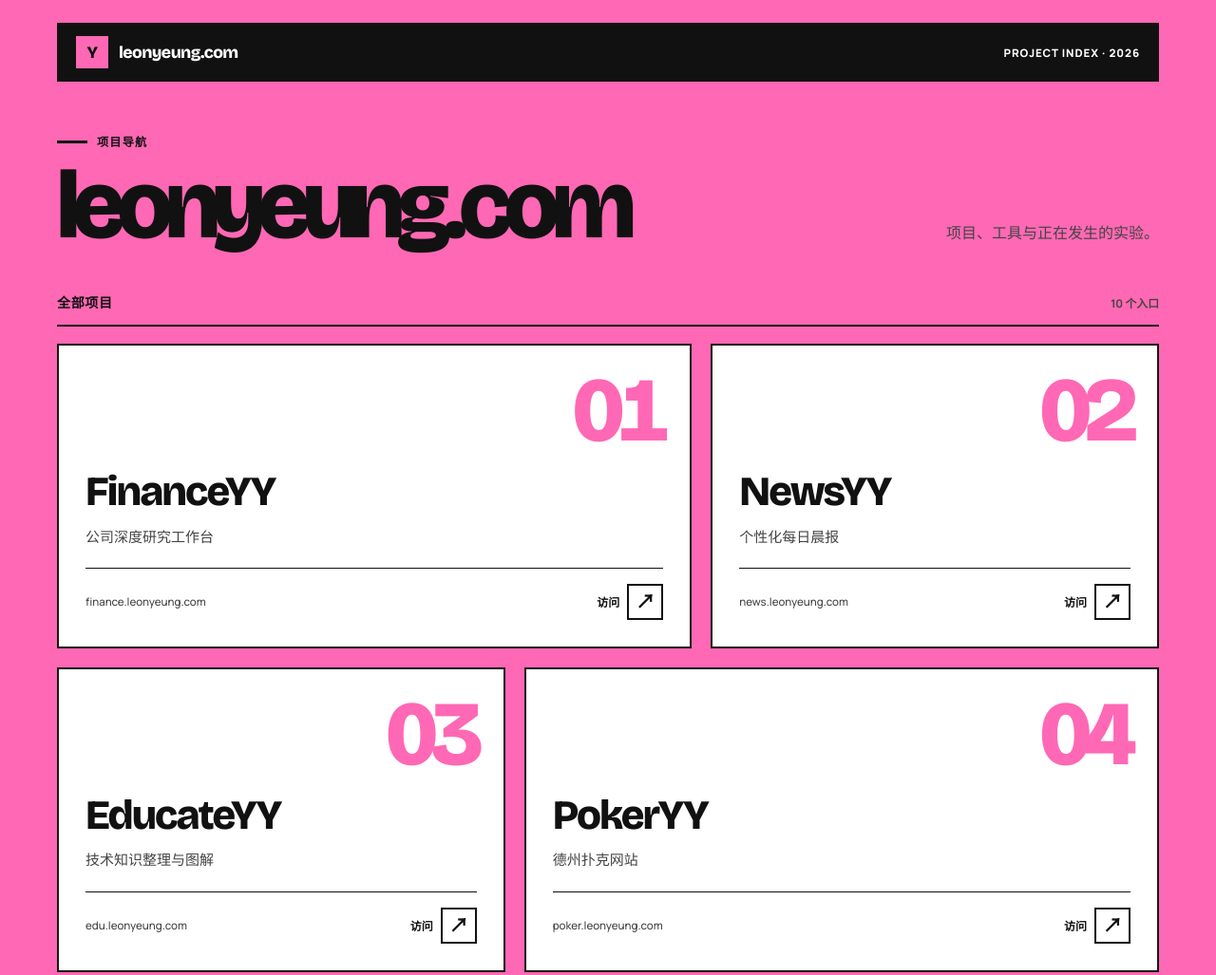
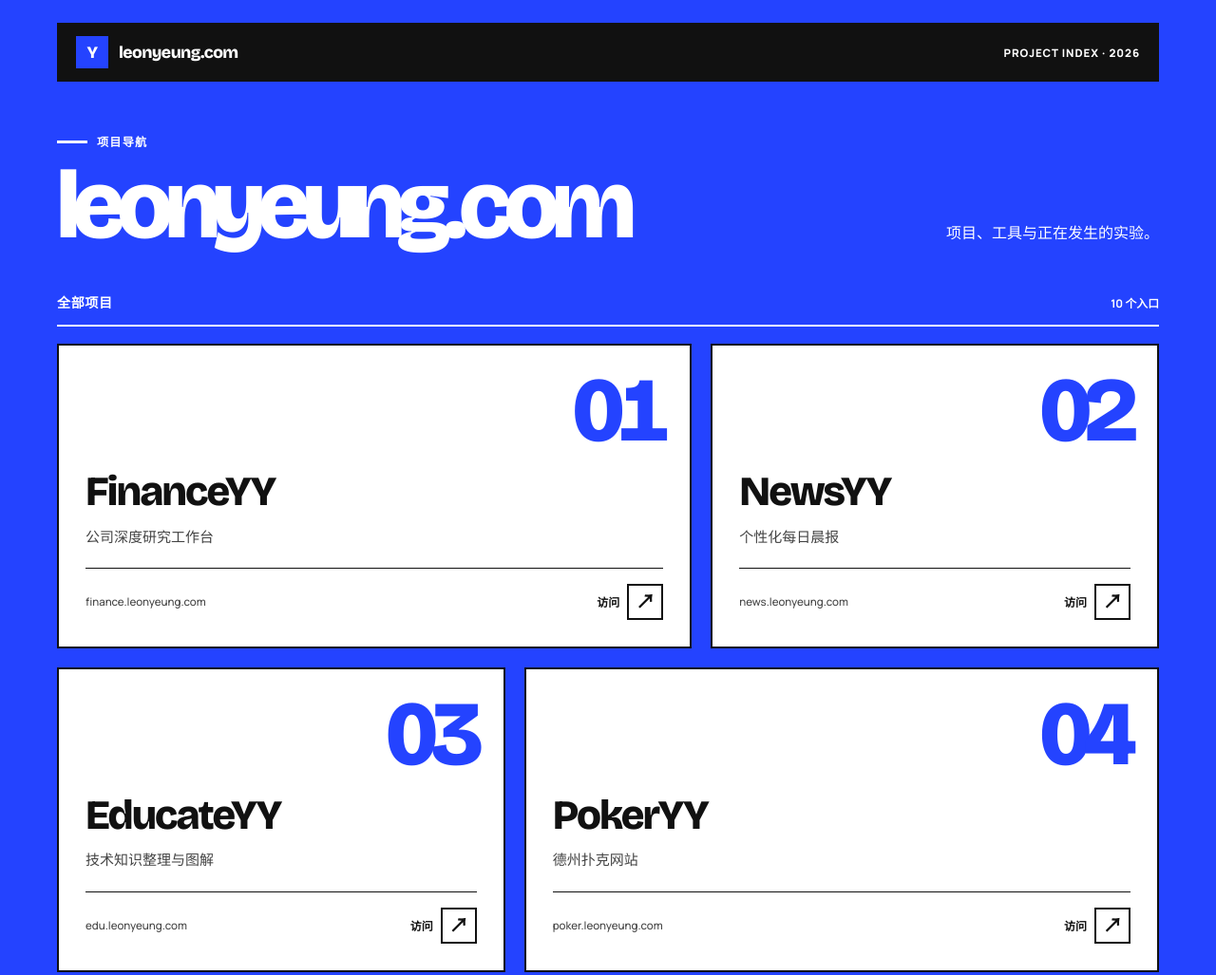
Before and after one commit to yylnb/Leon-Nav, a plain HTML site: page index.html in a window 1280 px wide. Shown: the top 1027 px of the page at 95% size. Drawn offline with nearby package versions, Linux system fonts and the light colour scheme.

Commit message:
Try cobalt blue black and white theme

```diff
--- a/index.html
+++ b/index.html
@@ -5,7 +5,7 @@
   <meta name="viewport" content="width=device-width, initial-scale=1.0">
   <title>leonyeung.com | 项目导航</title>
   <meta name="description" content="leonyeung.com 项目导航，通往研究、新闻、教育、游戏与工具项目。">
-  <meta name="theme-color" content="#FF68B4">
+  <meta name="theme-color" content="#2443FF">
   <meta property="og:title" content="leonyeung.com | 项目导航">
   <meta property="og:description" content="项目、工具与正在发生的实验。">
   <meta property="og:type" content="website">
--- a/styles.css
+++ b/styles.css
@@ -1,6 +1,6 @@
 :root {
   color-scheme: light;
-  --pink: #FF68B4;
+  --cobalt: #2443FF;
   --black: #111111;
   --surface: #FFFFFF;
   --muted: #444444;
@@ -13,15 +13,15 @@
 
 * { box-sizing: border-box; }
 
-html { min-width: 320px; scroll-behavior: smooth; background: var(--pink); }
+html { min-width: 320px; scroll-behavior: smooth; background: var(--cobalt); }
 
 body {
   min-width: 320px;
   min-height: 100vh;
   margin: 0;
   overflow-x: hidden;
-  color: var(--black);
-  background: var(--pink);
+  color: var(--surface);
+  background: var(--cobalt);
   font-family: var(--body);
   -webkit-font-smoothing: antialiased;
 }
@@ -39,7 +39,7 @@ body::before {
 
 a { color: inherit; text-decoration: none; }
 
-:where(a, button):focus-visible { outline: 3px solid var(--black); outline-offset: 4px; }
+:where(a, button):focus-visible { outline: 3px solid var(--surface); outline-offset: 4px; }
 
 .site-shell {
   display: grid;
@@ -65,17 +65,17 @@ a { color: inherit; text-decoration: none; }
 }
 
 .brand { display: inline-flex; align-items: center; gap: 11px; min-width: 0; font-family: var(--display); font-size: 1.1rem; font-weight: 800; letter-spacing: -0.035em; }
-.brand-mark { display: grid; width: 34px; height: 34px; place-items: center; color: var(--black); background: var(--pink); font-family: var(--display); font-size: 1.1rem; font-weight: 800; }
+.brand-mark { display: grid; width: 34px; height: 34px; place-items: center; color: var(--surface); background: var(--cobalt); font-family: var(--display); font-size: 1.1rem; font-weight: 800; }
 .header-label { color: var(--surface); font-size: 0.72rem; font-weight: 800; letter-spacing: .08em; text-transform: uppercase; }
 
 main { align-self: center; width: 100%; padding: 54px 0 42px; }
 
 .intro { display: grid; grid-template-columns: minmax(0, 1fr) auto; align-items: end; gap: 36px; animation: arrive 680ms 80ms var(--ease-out) both; }
-.eyebrow { display: flex; align-items: center; gap: 10px; margin: 0 0 12px; color: var(--black); font-size: .76rem; font-weight: 900; letter-spacing: .1em; text-transform: uppercase; }
-.eyebrow span { width: 32px; height: 3px; background: var(--black); }
+.eyebrow { display: flex; align-items: center; gap: 10px; margin: 0 0 12px; color: var(--surface); font-size: .76rem; font-weight: 900; letter-spacing: .1em; text-transform: uppercase; }
+.eyebrow span { width: 32px; height: 3px; background: var(--surface); }
 h1, h2, h3, p { overflow-wrap: anywhere; }
 h1 { margin: 0; font-family: var(--display); font-size: clamp(3.8rem, 8vw, 7rem); font-weight: 800; line-height: .92; letter-spacing: -.075em; }
-.intro-copy { max-width: 24rem; margin: 0 0 5px; color: var(--muted); font-size: 1rem; line-height: 1.7; text-align: right; }
+.intro-copy { max-width: 24rem; margin: 0 0 5px; color: var(--surface); font-size: 1rem; line-height: 1.7; text-align: right; }
 
 .project-heading {
   display: flex;
@@ -84,12 +84,12 @@ h1 { margin: 0; font-family: var(--display); font-size: clamp(3.8rem, 8vw, 7rem)
   gap: 16px;
   margin: 44px 0 18px;
   padding-bottom: 14px;
-  border-bottom: 2px solid var(--black);
+  border-bottom: 2px solid var(--surface);
   animation: arrive 680ms 140ms var(--ease-out) both;
 }
 
 .project-heading h2 { margin: 0; font-size: .88rem; font-weight: 700; letter-spacing: .04em; }
-.project-count { color: var(--muted); font-size: .74rem; font-weight: 700; }
+.project-count { color: var(--surface); font-size: .74rem; font-weight: 700; }
 
 .project-grid { display: grid; grid-template-columns: repeat(2, minmax(0, 1fr)); gap: 20px; }
 
@@ -121,7 +121,7 @@ h1 { margin: 0; font-family: var(--display); font-size: clamp(3.8rem, 8vw, 7rem)
 
 .card-index {
   justify-self: end;
-  color: var(--pink);
+  color: var(--cobalt);
   font-family: var(--display);
   font-size: 6rem;
   font-weight: 800;
@@ -140,7 +140,7 @@ h1 { margin: 0; font-family: var(--display); font-size: clamp(3.8rem, 8vw, 7rem)
 .card-arrow { display: grid; width: 38px; height: 38px; place-items: center; border: 2px solid var(--black); color: var(--black); background: transparent; font-size: 1.25rem; line-height: 1; transition: transform 220ms var(--ease-out), background-color 220ms ease, color 220ms ease; }
 .project-card:focus-visible .card-arrow { transform: translate(2px, -2px); color: var(--surface); background: var(--black); }
 
-.site-footer { display: flex; align-items: center; justify-content: space-between; gap: 24px; padding: 18px 2px 0; border-top: 2px solid var(--black); color: var(--muted); font-size: .74rem; font-weight: 700; animation: arrive 600ms 400ms var(--ease-out) both; }
+.site-footer { display: flex; align-items: center; justify-content: space-between; gap: 24px; padding: 18px 2px 0; border-top: 2px solid var(--surface); color: var(--surface); font-size: .74rem; font-weight: 700; animation: arrive 600ms 400ms var(--ease-out) both; }
 
 @media (hover: hover) and (pointer: fine) {
   .project-card:hover { transform: translate(-3px, -3px); box-shadow: var(--shadow); }
```
Also changed, not shown: assets/favicon.svg.
